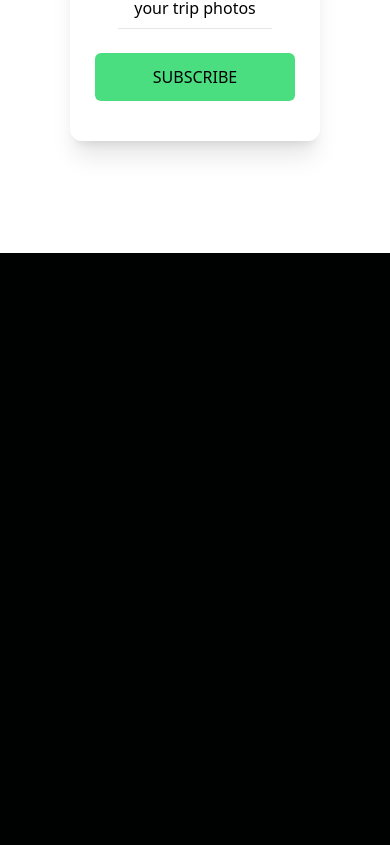
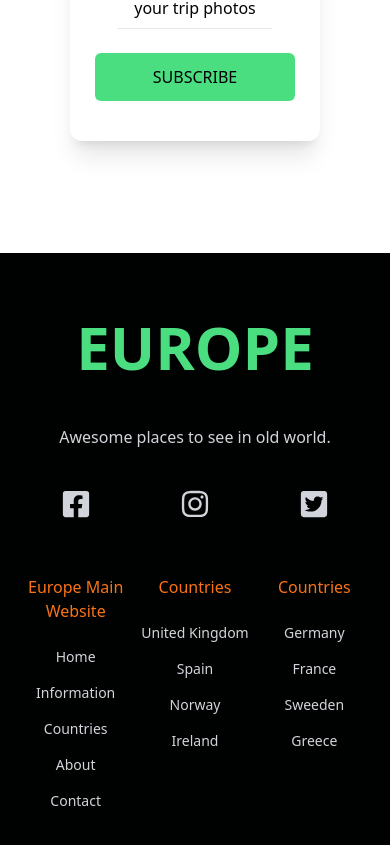
Before and after one commit to dawid-majewski-pl/europe, a React (Create React App) app: page / in a window 390 px wide. Shown: the part 7015-7860 px from the top of the page. Before the commit the page ends 7268 px from the top, so only its background shows below. Built offline with nearby package versions, Linux system fonts and the light colour scheme.

Commit message:
Footer component added and styled for mobile and desktop.

```diff
--- a/src/App.js
+++ b/src/App.js
@@ -4,6 +4,7 @@ import Home from './components/Home';
 import Information from './components/Information';
 import Countries from './components/Countries';
 import Subscription from './components/Subscription';
+import Footer from './components/Footer';
 
 function App() {
   return (
@@ -13,6 +14,7 @@ function App() {
       <Information />
       <Countries />
       <Subscription />
+      <Footer />
     </div>
   );
 }
--- /dev/null
+++ b/src/components/Footer.jsx
@@ -0,0 +1,55 @@
+import React from 'react'
+import {
+    FaFacebookSquare,
+    FaInstagram,
+    FaTwitterSquare
+} from 'react-icons/fa'
+
+
+const Footer = () => {
+    return (
+        <div className='max-w-[1240px] mx-auto py-16 px-4 grid grid-cols-1 lg:grid-cols-2 gap-8 text-gray-300'>
+            <div className='text-center'>
+                <h2 className='text-green-400 text-6xl md:text-7xl font-bold uppercase pb-8'>Europe</h2>
+                <p className='py-4'>Awesome places to see in old world.</p>
+                <div className='grid grid-cols-3 justify-items-center mx-auto my-6'>
+                <FaFacebookSquare className='duration-300 hover:text-green-400' size='30'/>
+                <FaInstagram className='duration-300 hover:text-green-400' size='30'/>
+                <FaTwitterSquare className='duration-300 hover:text-green-400' size='30'/>
+                </div>
+            </div>
+            <div className='grid grid-cols-3 justify-items-center'>
+                <div className='font-medium text-center'>
+                    <h3 className='text-orange-500 pb-4'>Europe Main Website</h3>
+                    <ul>
+                        <li className='py-2 text-sm duration-300 hover:text-green-400'>Home</li>
+                        <li className='py-2 text-sm duration-300 hover:text-green-400'>Information</li>
+                        <li className='py-2 text-sm duration-300 hover:text-green-400'>Countries</li>
+                        <li className='py-2 text-sm duration-300 hover:text-green-400'>About</li>
+                        <li className='py-2 text-sm duration-300 hover:text-green-400'>Contact</li>
+                    </ul>
+                </div>
+                <div className='font-medium text-center'>
+                    <h3 className='text-orange-500 pb-4'>Countries</h3>
+                    <ul>
+                        <li className='py-2 text-sm duration-300 hover:text-green-400'>United Kingdom</li>
+                        <li className='py-2 text-sm duration-300 hover:text-green-400'>Spain</li>
+                        <li className='py-2 text-sm duration-300 hover:text-green-400'>Norway</li>
+                        <li className='py-2 text-sm duration-300 hover:text-green-400'>Ireland</li>
+                    </ul>
+                </div>
+                <div className='font-medium text-center'>
+                    <h3 className='text-orange-500 pb-4'>Countries</h3>
+                    <ul>
+                        <li className='py-2 text-sm duration-300 hover:text-green-400'>Germany</li>
+                        <li className='py-2 text-sm duration-300 hover:text-green-400'>France</li>
+                        <li className='py-2 text-sm duration-300 hover:text-green-400'>Sweeden</li>
+                        <li className='py-2 text-sm duration-300 hover:text-green-400'>Greece</li>
+                    </ul>
+                </div>
+            </div>
+        </div>
+    )
+}
+
+export default Footer;
```
